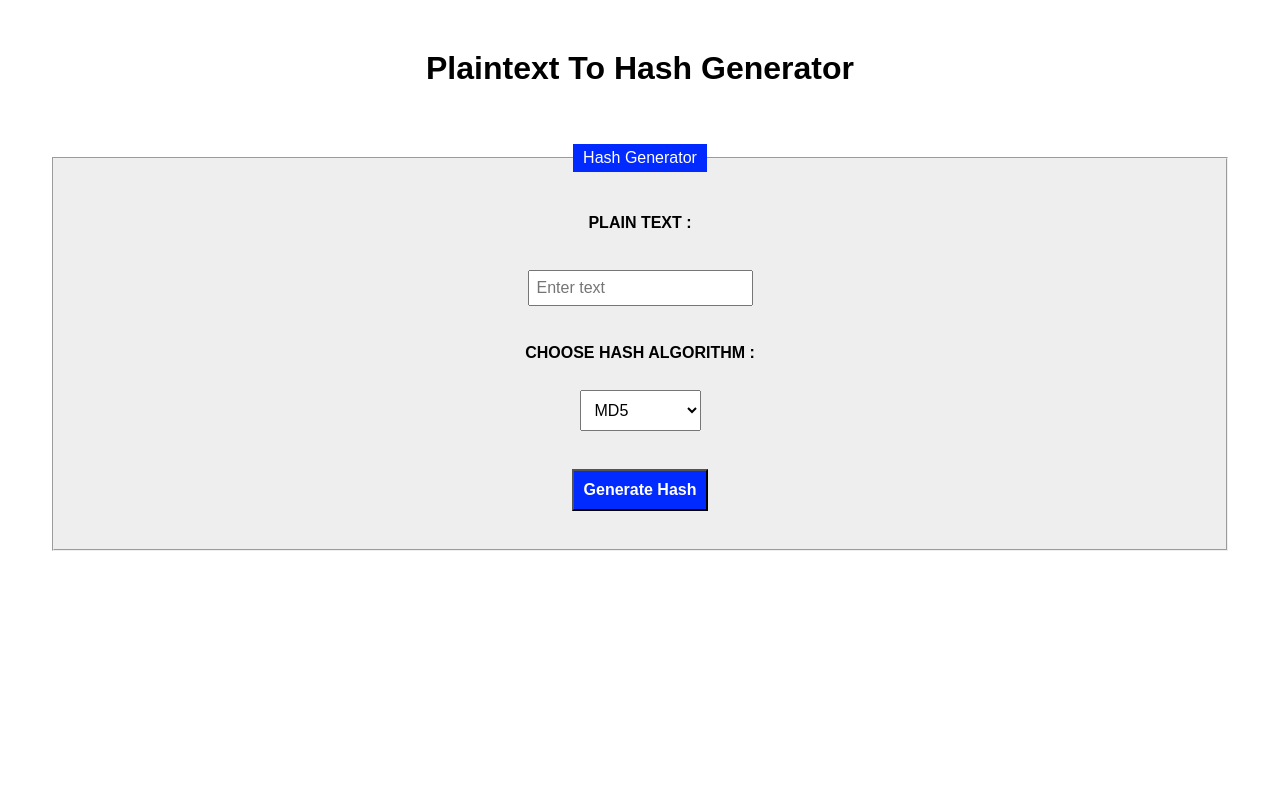
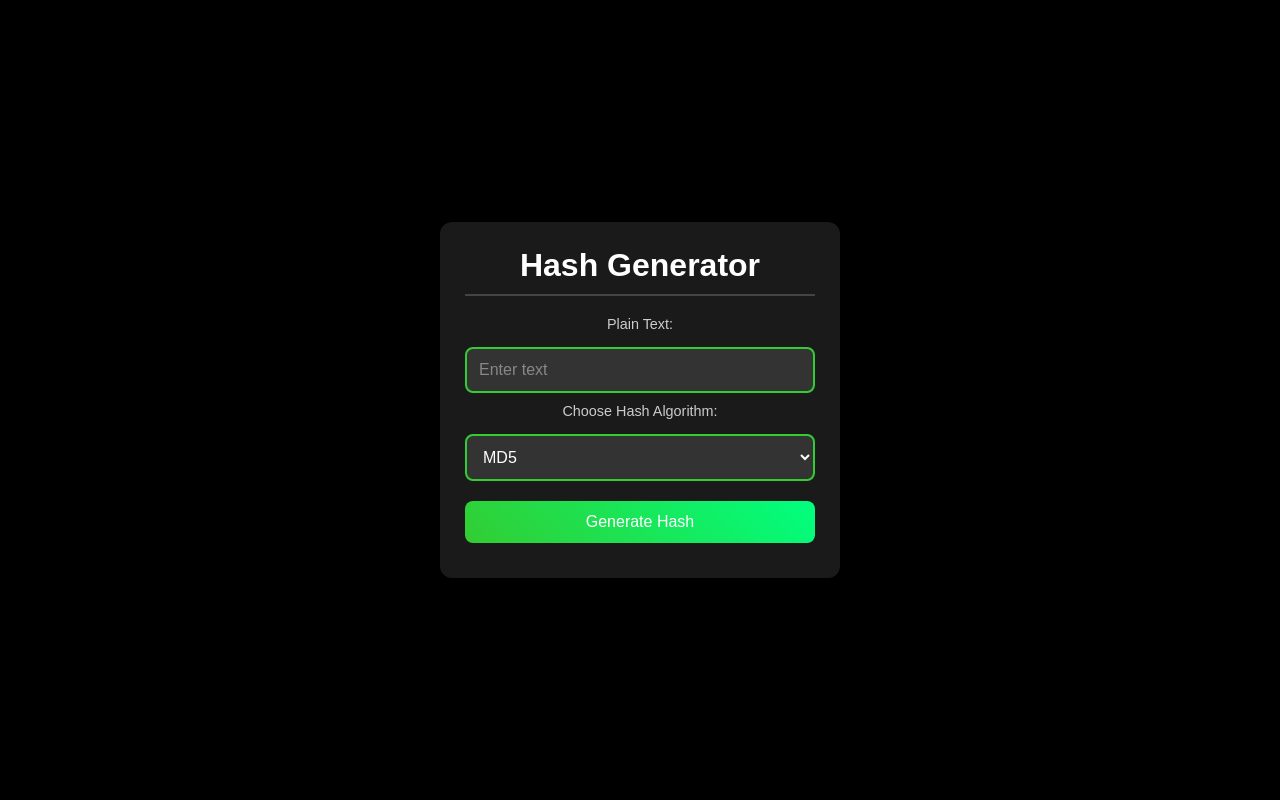
Before and after one commit to nikhilrxthod/HashGen, a Python web app: template templates/index.html in a window 1280 px wide. Run offline with Jinja, Linux system fonts and the light colour scheme; the template is opened without the code that fills it, so the values that code supplies are empty.

Commit message:
Update index.html

```diff
--- a/templates/index.html
+++ b/templates/index.html
@@ -5,98 +5,124 @@
     <meta name="viewport" content="width=device-width, initial-scale=1.0">
     <title>Hash Generator</title>
     <style>
-
+        *{
+            margin: 0;
+            padding: 0;
+            box-sizing: border-box;
+        }
         body {
-            font-family: Arial, sans-serif;
+            font-family: 'Arial', sans-serif;
+            background: #000;
+            color: #fff;
+            margin: 0;
+            padding: 0;
+            display: flex;
+            justify-content: center;
+            align-items: center;
+            min-height: 100vh;
+        }
+        .container {
+            background: #1a1a1a;
+            border-radius: 12px;
+            box-shadow: 0 8px 15px rgba(0, 0, 0, 0.5);
+            padding: 25px;
+            width: 90%;
+            max-width: 400px;
             text-align: center;
-            margin: 50px;
+        }
+        h1 {
+            font-size: 2rem;
+            margin-bottom: 20px;
+            color: #fff;
+            border-bottom: 2px solid #444;
+            padding-bottom: 10px;
+        }
+        label {
+            font-size: 0.9rem;
+            margin-bottom: 5px;
+            display: block;
+            text-align: left;
+            color: #ccc;
+        }
+        form{
+            display: flex;
+            align-items: center;
+            justify-content: center;
+            flex-direction: column;
         }
         input, select, button {
-            padding: 10px;
-            margin: 10px;
-            font-size: 16px;
-
+            width: 100%;
+            padding: 12px;
+            margin: 10px 0;
+            font-size: 1rem;
+            border: 2px solid #32cd32; /* Light green border */
+            border-radius: 8px;
+            background: #333;
+            color: #fff;
+            transition: border-color 0.3s ease, box-shadow 0.3s ease;
+        }
+        input:focus, select:focus {
+            border-color: #00ff7f; /* Brighter green on focus */
+            box-shadow: 0 0 8px #00ff7f;
+            outline: none;
+        }
+        input::placeholder {
+            color: #888;
+        }
+        button {
+            background: linear-gradient(45deg, #32cd32, #00ff7f); /* Cool gradient */
+            color: #fff;
+            border: none;
+            cursor: pointer;
+            transition: background 0.3s ease, transform 0.2s ease, box-shadow 0.3s ease;
+            border-radius: 8px;
+        }
+        button:hover {
+            background: linear-gradient(45deg, #00ff7f, #32cd32);
+            transform: scale(1.05);
+            box-shadow: 0 4px 15px rgba(0, 255, 127, 0.5);
         }
         .result {
             margin-top: 20px;
-            font-size: 18px;
-            font-weight: bold;
-            color: #333;
+            font-size: 1rem;
+            color: #00ffcc;
+            word-wrap: break-word;
+            background: #222;
+            padding: 10px;
+            border-radius: 8px;
+            border: 1px solid #444;
         }
-        legend {
-            background-color: rgb(0, 42, 255);
-            color: white;
-            padding: 5px 10px;
-
-        }
-
-        fieldset {
-            background-color: #eeeeee;
-
-        }
-
-        input {
-            margin: 20px;
-            padding: 7px;
-        }
-
-
-
-
     </style>
 </head>
 <body>
-    <h1>
-        <b>Plaintext To Hash Generator</b></h1>
-    <br>
-    <br>
-    <fieldset>
-        <legend>Hash Generator</legend>
-        <br>
-        <br>
-
+    <div class="container">
+        <h1>Hash Generator</h1>
         <form method="post">
-            <label for="hash"> <b>PLAIN TEXT :</b></label>
-            <br>
-            <br>
+            <label for="hash">Plain Text:</label>
             <input type="text" name="text" id="hash" placeholder="Enter text" required>
-            <br>
-            <br>
-            <label for="hashalgo"> <b>CHOOSE HASH ALGORITHM :</b></label>
-            <br>
-            <br>
+            <label for="hashalgo">Choose Hash Algorithm:</label>
             <select name="algorithm" id="hashalgo" required>
                 <option value="md5">MD5</option>
                 <option value="sha256">SHA-256</option>
-                <option value="sha1">sha1</option>
+                <option value="sha1">SHA-1</option>
                 <option value="sha384">SHA-384</option>
                 <option value="sha512">SHA-512</option>
-                <option value="sha3_512">sha3_512</option>
-                <option value="blake2s">blake2s</option>
-                <option value="sha224">sha224</option>
-                <option value="shake_128">shake_128</option>
-                <option value="sha3_256">sha3_256</option>
-                <option value="blake2b">blake2b</option>
-                <option value="sha3_384">sha3_384</option>
-                <option value="sha3_224">sha3_224</option>
+                <option value="sha3_512">SHA3-512</option>
+                <option value="blake2s">BLAKE2s</option>
+                <option value="sha224">SHA-224</option>
+                <option value="shake_128">SHAKE-128</option>
+                <option value="sha3_256">SHA3-256</option>
+                <option value="blake2b">BLAKE2b</option>
+                <option value="sha3_384">SHA3-384</option>
+                <option value="sha3_224">SHA3-224</option>
             </select>
-
-            <br>
-            <br>
-            <button  style=
-            "background-color: rgb(0, 42, 255);
-            color: white;" onclick="colorFn(this)"type="submit"> <b>Generate Hash </b></button>
+            <button type="submit">Generate Hash</button>
         </form>
-        <br>
-
         {% if hash_result %}
         <div class="result">
-            <p style="color: blue;"><strong>Hash For Given Text:</strong> {{ hash_result }}</p>
+            <p><strong>Hash Result:</strong> {{ hash_result }}</p>
         </div>
         {% endif %}
-
-
-    </fieldset>
-
+    </div>
 </body>
 </html>
```
